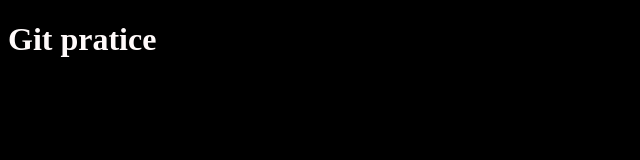
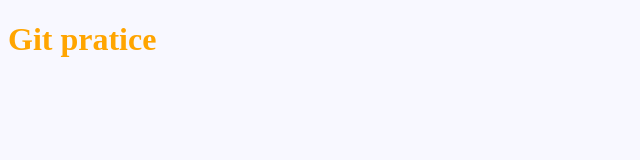
Before and after one commit to eraayush/pratice, a plain HTML site: page index.html in a window 1280 px wide. Shown: the whole page, without its empty margins (0-640 px from the left). Drawn offline with Linux system fonts and the light colour scheme.

Commit message:
modify stylesheet in newStyle

```diff
--- a/style.css
+++ b/style.css
@@ -1,8 +1,8 @@
 
 body{
-    background-color: black;
+    background-color: ghostwhite;
 }
 
 h1{
-    color: snow;
+    color: orange;
 }
```
